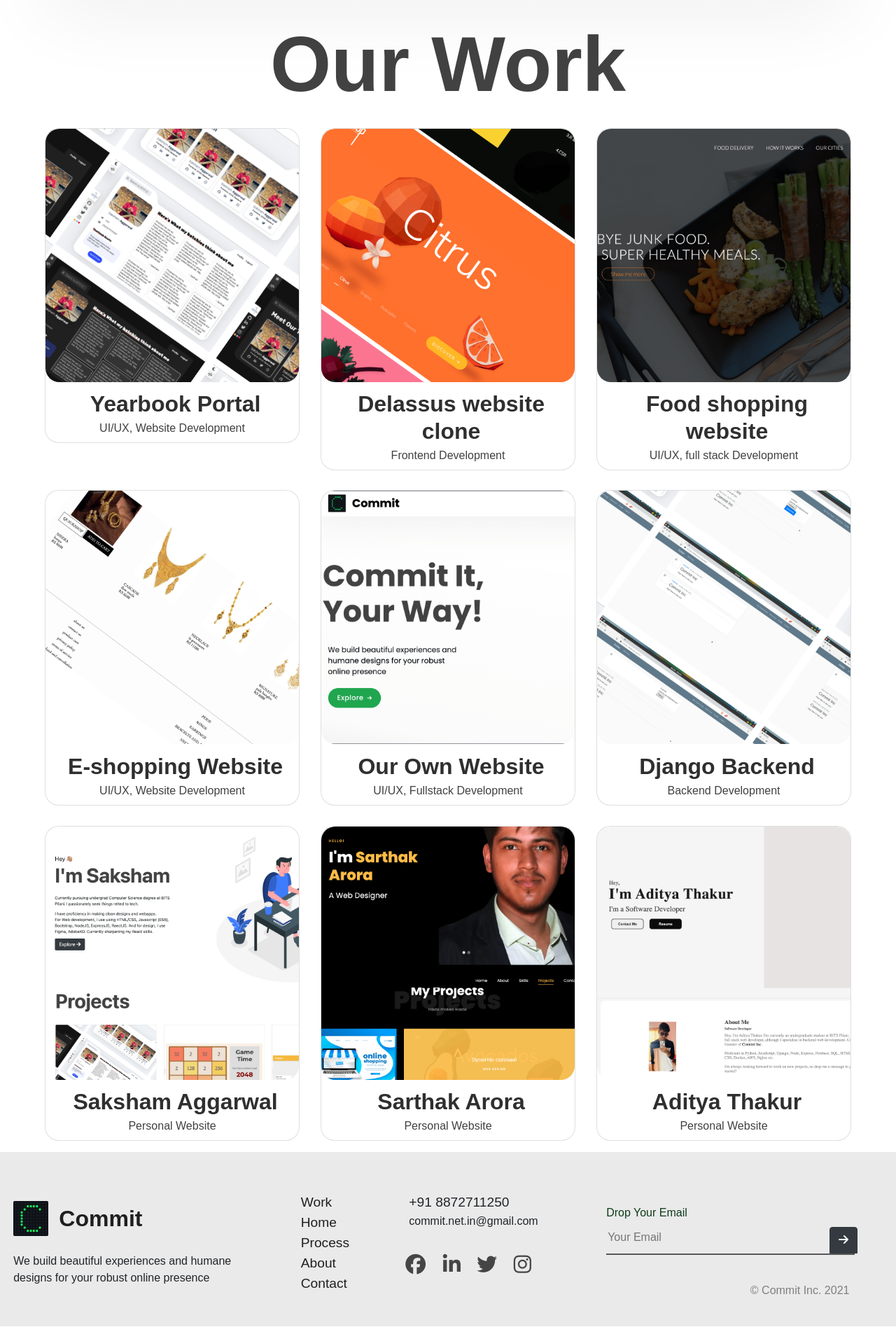
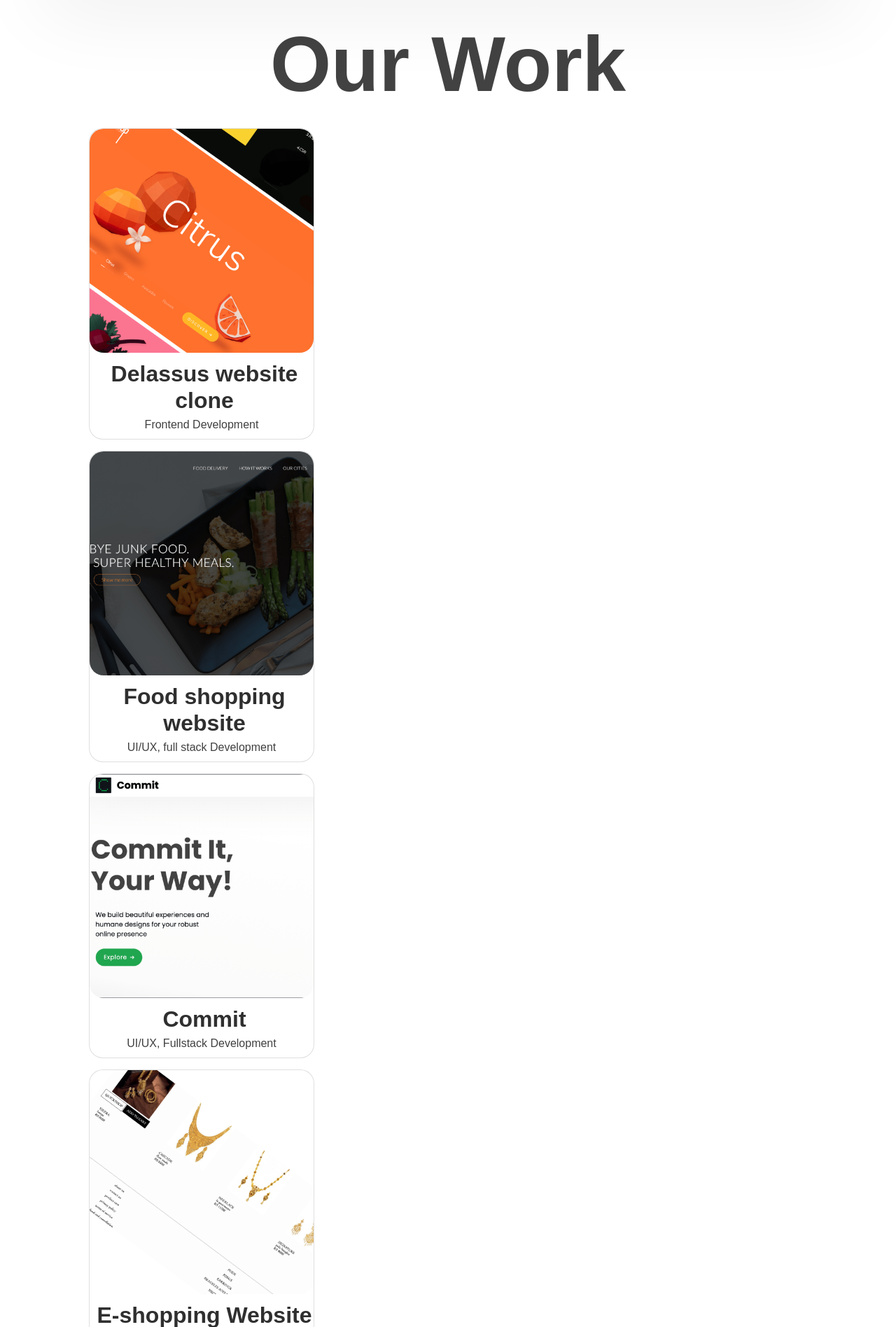
Before and after one commit to Commit-Inc/Commit-Inc, a Django app: page /work/ in a window 1280 px wide. Shown: the part 73-1969 px from the top of the page at 70% size. Run offline with Django 3.2, Linux system fonts and the light colour scheme; some libraries are stand-ins or nearby versions.

Commit message:
intellectual property f :/

```diff
--- a/main/templates/main/work.html
+++ b/main/templates/main/work.html
@@ -70,7 +70,7 @@
   </div>
 
   <section id="work">
-    <div class="row work-row">
+    <!-- <div class="row work-row">
       <div class="col-lg-4 col-md-6 work-container">
         <a href="https://yearbook21.bits-sarc.org/">
           <div class="card work-card">
@@ -81,7 +81,7 @@
             </div>
           </div>
         </a>
-      </div>
+      </div> -->
 
     <div class="col-lg-4 col-md-6 work-container">
       <a href="https://sarthakeash.github.io/delassus_dvm/">
@@ -107,25 +107,26 @@
       </a>
     </div>
 
+
+    <div class="col-lg-4 col-md-6 work-container">
+      <a href="{% url 'home' %}">
+        <div class="card work-card">
+          <img class="card-img-top" src="{% static 'img/work/commit-website.png' %}" alt="Card image cap" />
+          <div class="card-body">
+            <h3>Commit </h3>
+            <p class="card-text">UI/UX, Fullstack Development</p>
+          </div>
+        </div>
+      </a>
+    </div>
+
     <div class="col-lg-4 col-md-6 work-container">
       <a href="https://sarthakeash.github.io/dvm3/">
         <div class="card work-card">
           <img class="card-img-top" src="{% static 'img/work/eshop.png' %}" alt="Card image cap" />
           <div class="card-body">
             <h3>E-shopping Website</h3>
-              <p class="card-text">UI/UX, Website Development</p>
-            </div>
-          </div>
-        </a>
-      </div>
-
-      <div class="col-lg-4 col-md-6 work-container">
-        <a href="{% url 'home' %}">
-          <div class="card work-card">
-            <img class="card-img-top" src="{% static 'img/work/commit-website.png' %}" alt="Card image cap" />
-            <div class="card-body">
-              <h3>Our Own Website</h3>
-              <p class="card-text">UI/UX, Fullstack Development</p>
+            <p class="card-text"> Frontend Development</p>
           </div>
         </div>
       </a>
```
Lines whose indentation alone changed are shown as unchanged.
